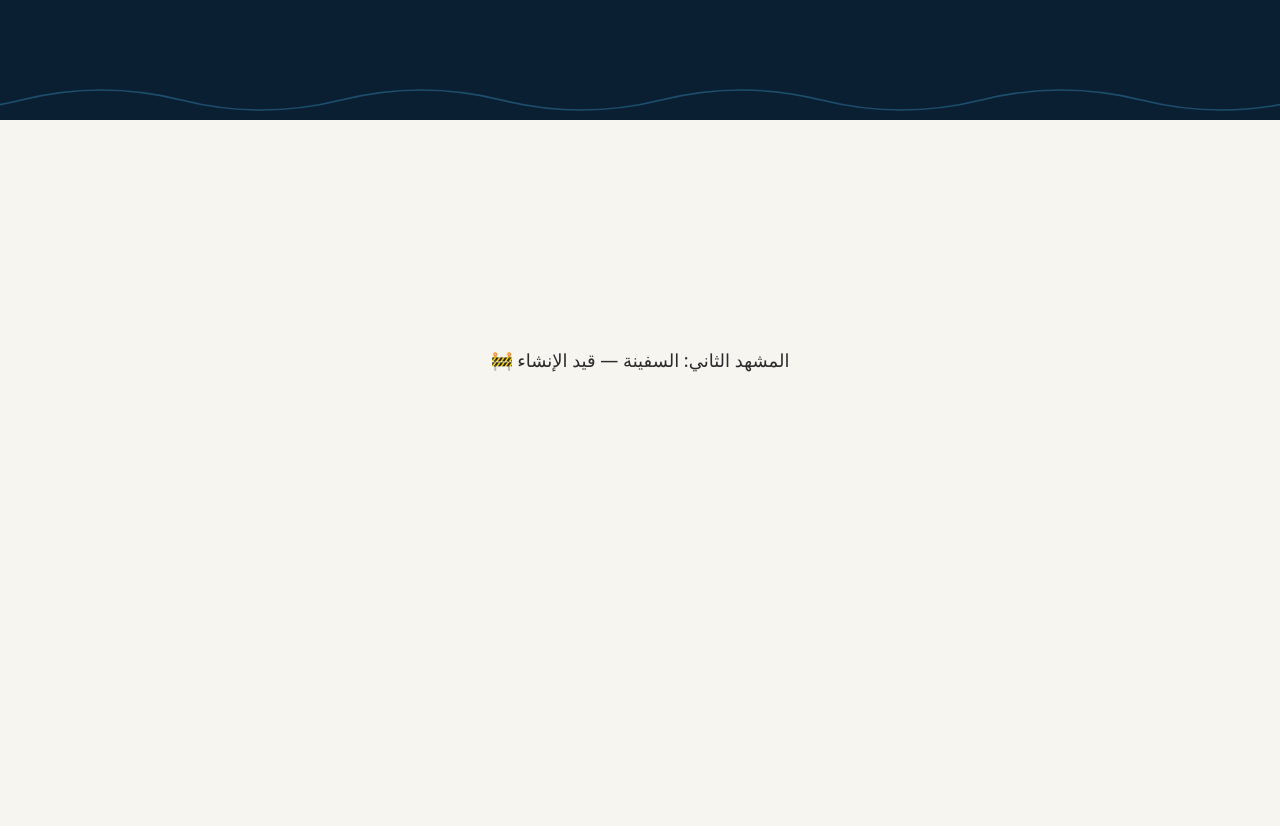
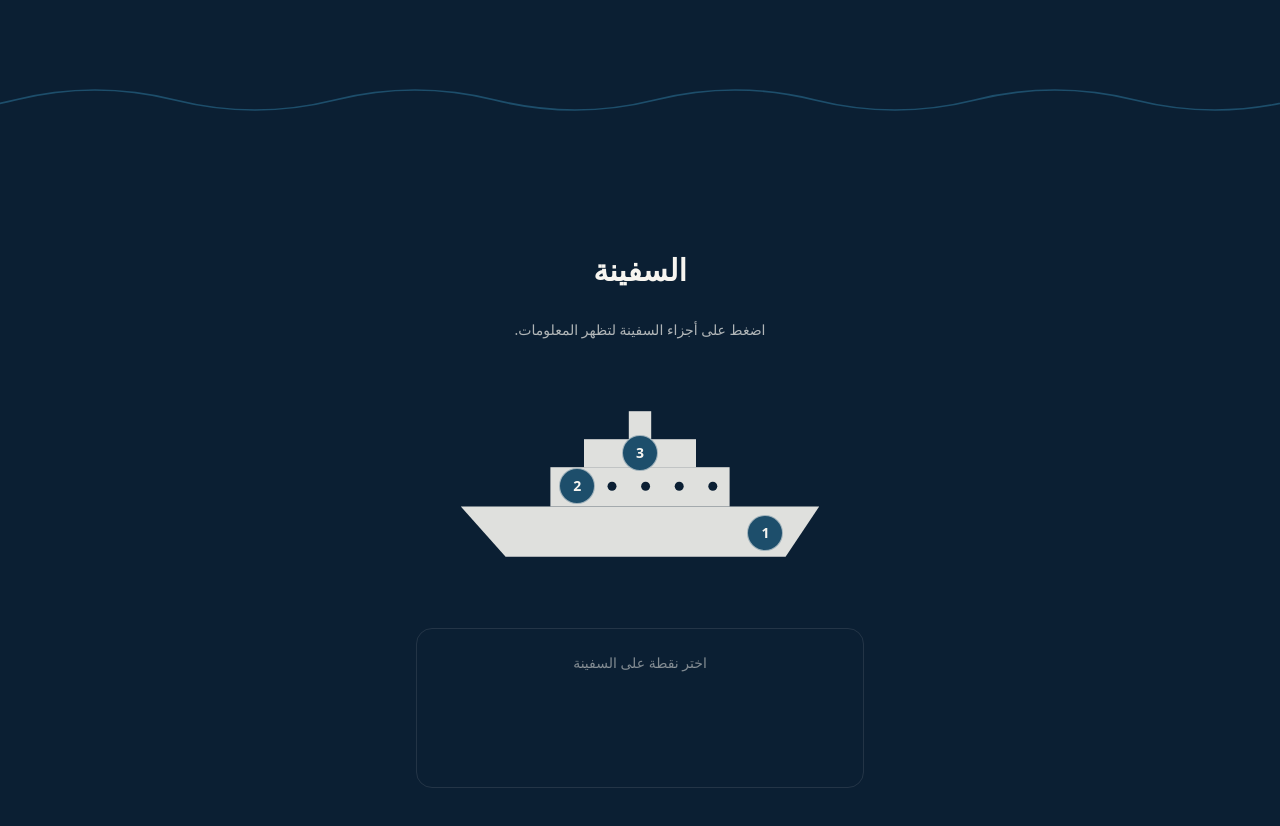
Before and after one commit to Mesetudes/lo-joola, a Next.js app: page /ar/laylat-lo-joola in a window 1280 px wide. Shown: the part 680-1506 px from the top of the page. Before the commit the page ends 1280 px from the top, so only its background shows below. Built offline with nearby package versions, Linux system fonts and the light colour scheme.

Commit message:
feat: chapter 02 scene 2 - interactive ship infographic with source badges

```diff
--- a/app/[locale]/laylat-lo-joola/page.tsx
+++ b/app/[locale]/laylat-lo-joola/page.tsx
@@ -1,13 +1,13 @@
 import ShipHero from "@/components/sections/ShipHero";
-import SceneSection from "@/components/narrative/SceneSection";
+import ShipInfographic from "@/components/sections/ShipInfographic";
 
 export default function LaylatLoJoolaPage() {
   return (
     <main className="flex flex-col">
       <ShipHero />
-      <SceneSection className="flex min-h-[60vh] items-center justify-center bg-off-white px-6 text-center text-charcoal">
-        <p id="navire" className="text-lg">المشهد الثاني: السفينة — قيد الإنشاء 🚧</p>
-      </SceneSection>
+      <div id="navire">
+        <ShipInfographic />
+      </div>
     </main>
   );
 }
--- /dev/null
+++ b/components/sections/ShipInfographic.tsx
@@ -0,0 +1,62 @@
+"use client";
+
+import { useState } from "react";
+import SourceBadge from "@/components/narrative/SourceBadge";
+import type { EditorialEntity } from "@/types/editorial";
+import shipData from "@/data/ship.json";
+
+const facts = shipData as EditorialEntity[];
+
+const hotspots = [
+  { id: "ship-length", left: "78%", top: "72%" },
+  { id: "ship-width", left: "36%", top: "51%" },
+  { id: "ship-capacity", left: "50%", top: "36%" },
+];
+
+export default function ShipInfographic() {
+  const [selectedId, setSelectedId] = useState<string | null>(null);
+  const selected = facts.find((fact) => fact.id === selectedId) ?? null;
+
+  return (
+    <section className="flex min-h-screen flex-col items-center justify-center gap-8 bg-deep-navy px-6 py-24 text-center text-off-white">
+      <h2 className="text-3xl font-bold">السفينة</h2>
+      <p className="max-w-md text-sm text-off-white/70">اضغط على أجزاء السفينة لتظهر المعلومات.</p>
+      <div className="relative w-full max-w-md">
+        <svg viewBox="0 0 400 200" role="img" aria-label="رسم تخطيطي لسفينة" className="w-full fill-off-white/90">
+          <path d="M40 120 L360 120 L330 165 L80 165 Z" />
+          <rect x="120" y="85" width="160" height="35" />
+          <rect x="150" y="60" width="100" height="25" />
+          <rect x="190" y="35" width="20" height="25" />
+          <circle cx="145" cy="102" r="4" className="fill-deep-navy" />
+          <circle cx="175" cy="102" r="4" className="fill-deep-navy" />
+          <circle cx="205" cy="102" r="4" className="fill-deep-navy" />
+          <circle cx="235" cy="102" r="4" className="fill-deep-navy" />
+          <circle cx="265" cy="102" r="4" className="fill-deep-navy" />
+        </svg>
+        {hotspots.map((spot, index) => {
+          const fact = facts.find((item) => item.id === spot.id);
+          if (!fact) return null;
+          const isSelected = selectedId === spot.id;
+          return (
+            <button key={spot.id} type="button" aria-pressed={isSelected} aria-label={fact.titre} onClick={() => setSelectedId(isSelected ? null : spot.id)} style={{ left: spot.left, top: spot.top }} className={`absolute flex h-9 w-9 -translate-x-1/2 -translate-y-1/2 items-center justify-center rounded-full border text-sm font-bold ${isSelected ? "border-off-white bg-off-white text-deep-navy" : "border-off-white/60 bg-sea-blue text-off-white"}`}>
+              {index + 1}
+            </button>
+          );
+        })}
+      </div>
+      <div aria-live="polite" className="min-h-40 w-full max-w-md rounded-2xl border border-off-white/10 px-6 py-6">
+        {selected ? (
+          <div className="flex flex-col items-center gap-3">
+            <span className="text-sm text-off-white/60">{selected.titre}</span>
+            <span className="text-3xl font-bold">{selected.description}</span>
+            <SourceBadge status={selected.statut_verification} />
+            <p className="text-xs text-off-white/60">{selected.source ? `المصدر: ${selected.source}` : "المصدر: لم يُحدَّد بعد"}</p>
+            {selected.notes ? <p className="text-xs text-off-white/60">{selected.notes}</p> : null}
+          </div>
+        ) : (
+          <p className="text-sm text-off-white/50">اختر نقطة على السفينة</p>
+        )}
+      </div>
+    </section>
+  );
+}
--- /dev/null
+++ b/data/ship.json
@@ -0,0 +1,38 @@
+[
+  {
+    "id": "ship-length",
+    "titre": "الطول",
+    "description": "79.5 م",
+    "date": null,
+    "source": null,
+    "source_url": null,
+    "type": "dimension",
+    "statut_verification": "unverified",
+    "date_verification": null,
+    "notes": "القيمة واردة في وثيقة التصميم دون مصدر موثق."
+  },
+  {
+    "id": "ship-width",
+    "titre": "العرض",
+    "description": "12 م",
+    "date": null,
+    "source": null,
+    "source_url": null,
+    "type": "dimension",
+    "statut_verification": "unverified",
+    "date_verification": null,
+    "notes": "القيمة واردة في وثيقة التصميم دون مصدر موثق."
+  },
+  {
+    "id": "ship-capacity",
+    "titre": "السعة التصميمية",
+    "description": "لم تُحدَّد بعد",
+    "date": null,
+    "source": null,
+    "source_url": null,
+    "type": "dimension",
+    "statut_verification": "unverified",
+    "date_verification": null,
+    "notes": "تُضاف المعلومة بعد التحقق من مصدرها."
+  }
+]
--- /dev/null
+++ b/types/editorial.ts
@@ -0,0 +1,14 @@
+export type VerificationStatus = "verified" | "unverified";
+
+export type EditorialEntity = {
+  id: string;
+  titre: string;
+  description: string;
+  date: string | null;
+  source: string | null;
+  source_url: string | null;
+  type: string;
+  statut_verification: VerificationStatus;
+  date_verification: string | null;
+  notes: string | null;
+};
```
